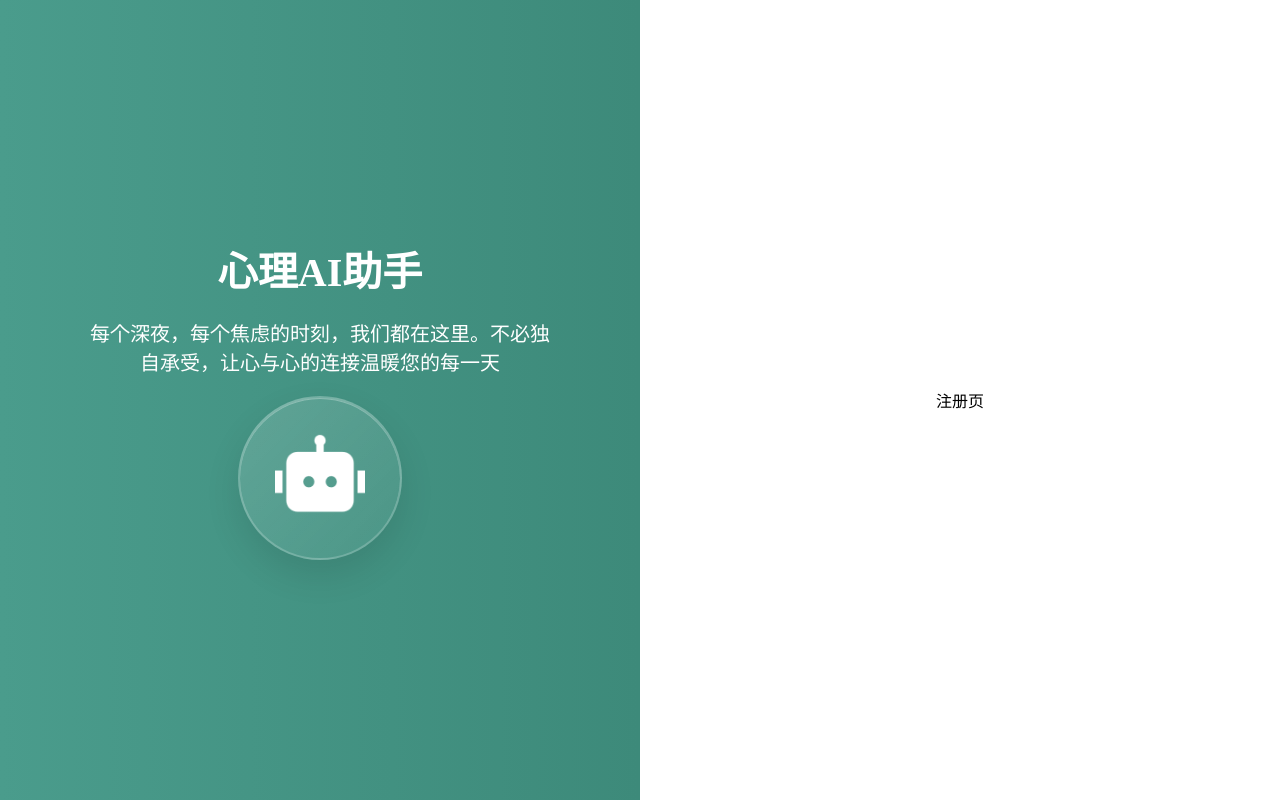
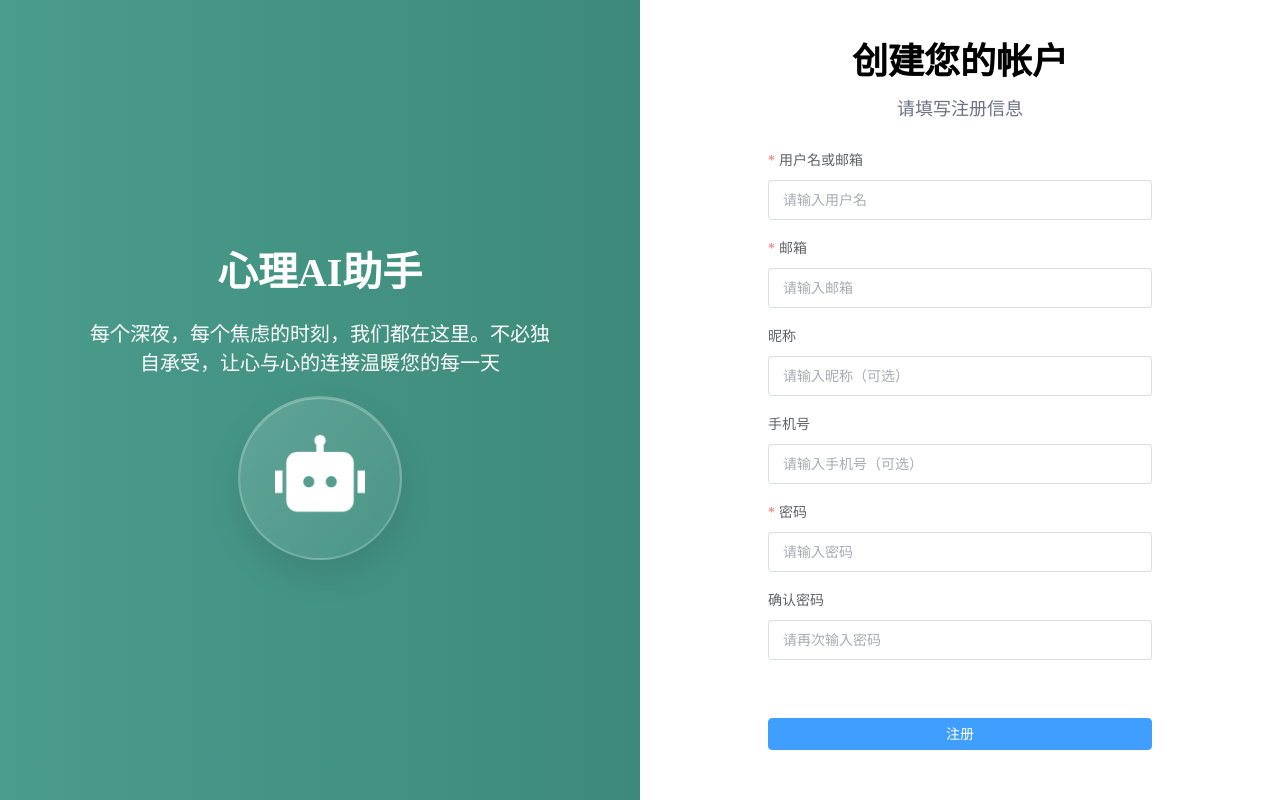
Before and after one commit to llkkyou/ai-vue, a Vue app: page /auth/register in a window 1280 px wide. Built offline with nearby package versions, Linux system fonts and the light colour scheme.

Commit message:
完善登录和注册页面

```diff
--- /dev/null
+++ b/src/api/frontend.js
@@ -0,0 +1,5 @@
+import service from '@/utils/request'
+
+export const register = (data) => {
+  return service.post('/user/add', data)
+}
--- a/src/components/FrontendLayout.vue
+++ b/src/components/FrontendLayout.vue
@@ -30,9 +30,10 @@
 
 <script setup name="FrontendLayout">
 import { logout } from '@/api/admin'
+import { ref, onMounted } from 'vue'
 import { useRouter } from 'vue-router'
-import { ref, onMounted } from 'vue'
-import { ElMessageBox } from 'element-plus'
+
+const router = useRouter()
 
 const iconUrl = new URL('@/assets/images/机器人.png', import.meta.url).href
 
@@ -42,6 +43,16 @@ onMounted(() => {
   isLoggedIn.value = localStorage.getItem('token') !== null
 })
 
+// 退出登录
+const handleLogout = () => {
+  logout().then(() => {
+    // 清除缓存
+    localStorage.removeItem('token')
+    localStorage.removeItem('userInfo')
+    // 跳转到登录页
+    router.push('/auth/login')
+  })
+}
 </script>
 
 
--- a/src/router/index.js
+++ b/src/router/index.js
@@ -93,7 +93,7 @@ const router = createRouter({
   routes: [...backhandRoutes, ...frontendRoutes]
 })
 
-/* // 路由前置守卫
+// 路由前置守卫
 router.beforeEach((to, from, next) => {
   // 检查是否有token
   const token = localStorage.getItem('token')
@@ -107,7 +107,12 @@ router.beforeEach((to, from, next) => {
         next('/auth/dashboard')
       }
     } else if (userInfo.userType === 1) {
-
+      // 用户端的账号只能访问前台路由
+      if (to.path.startsWith('/back') || to.path.startsWith('/auth')) {
+        next('/')
+      } else {
+        next()
+      }
     }
   } else {
     if (to.path === '/back') {
@@ -115,9 +120,9 @@ router.beforeEach((to, from, next) => {
       next('/auth/login')
     } else {
       // 如果是访问其他页面，跳转到登录页
-      next('/auth/login')
+      next()
     }
   }
-}) */
+})
 
 export default router
--- a/src/views/login.vue
+++ b/src/views/login.vue
@@ -59,7 +59,7 @@ const submitForm = async (formEl) => {
     if (valid) {
       // console.log('登录成功', fields)
       login(formData).then(data => {
-        console.log(data.data)  // 先打印出来看看结构
+        console.log(data)  // 先打印出来看看结构
         // 判断token是否存在
         if (!data.token) {
           return console.log('登录失败，token不存在')
@@ -71,7 +71,7 @@ const submitForm = async (formEl) => {
         if (data.userInfo.userType === 2) {
           router.push('/back/dashboard')
         } else {
-          // router.push('/')
+          router.push('/')
         }
       })
     }
--- a/src/views/register.vue
+++ b/src/views/register.vue
@@ -1,3 +1,139 @@
 <template>
-  注册页
+  <div class="container">
+    <div class="title">
+      <div class="title-text">
+        <h2>创建您的帐户</h2>
+        <p>请填写注册信息</p>
+      </div>
+    </div>
+    <div class="form-container">
+      <el-form :model="formData" :rules="rules" ref="submitFormRef" label-position="top">
+        <el-form-item label="用户名或邮箱" prop="username">
+          <el-input v-model="formData.username" placeholder="请输入用户名" size="large"></el-input>
+        </el-form-item>
+        <el-form-item label="邮箱" prop="email">
+          <el-input v-model="formData.email" placeholder="请输入邮箱" size="large"></el-input>
+        </el-form-item>
+        <el-form-item label="昵称" prop="nickname">
+          <el-input v-model="formData.nickname" placeholder="请输入昵称（可选）" size="large"></el-input>
+        </el-form-item>
+        <el-form-item label="手机号" prop="phone">
+          <el-input v-model="formData.phone" placeholder="请输入手机号（可选）" size="large"></el-input>
+        </el-form-item>
+        <el-form-item label="密码" prop="password">
+          <el-input v-model="formData.password" placeholder="请输入密码" type="password" show-password
+            size="large"></el-input>
+        </el-form-item>
+        <el-form-item label="确认密码" prop="confirmPassword">
+          <el-input v-model="formData.confirmPassword" placeholder="请再次输入密码" type="password" size="large"
+            show-password></el-input>
+        </el-form-item>
+        <el-form-item>
+          <el-button class="btn" type="primary" @click="submitForm(submitFormRef)">
+            注册
+          </el-button>
+        </el-form-item>
+      </el-form>
+    </div>
+  </div>
 </template>
+
+<script setup>
+import { ref, reactive } from 'vue'
+import { register } from '@/api/frontend'
+import { ElMessage } from 'element-plus'
+import { useRouter } from 'vue-router'
+const router = useRouter()
+
+const formData = reactive({
+  username: '',
+  email: '',
+  nickname: '',
+  phone: '',
+  password: '',
+  confirmPassword: '',
+  gender: 0,
+  userType: 1 // 1: 普通用户, 2: 管理员
+})
+
+const rules = reactive({
+  username: [{ required: true, message: '请输入用户名', trigger: 'blur' }],
+  email: [{ required: true, message: '请输入邮箱', trigger: 'blur' }],
+  password: [{ required: true, message: '请输入密码', trigger: 'blur' }],
+  // confirmPassword: [
+  //   { required: true, message: '请再次确认密码', trigger: 'blur' },
+  //   {
+  //     validator: (rule, value, callback) => {
+  //       if (value !== formData.value.password) {
+  //         callback(new Error('两次输入密码不一致'))
+  //       } else {
+  //         callback()
+  //       }
+  //     },
+  //     trigger: 'blur'
+  //   }
+  // ]
+})
+
+
+// 表单提交
+const submitFormRef = ref(null)
+const submitForm = async (formEl) => {
+  if (!formEl) return
+  formEl.validate(async (valid) => {
+    register(formData).then((data) => {
+      console.log(data)
+      if (!data) {
+        ElMessage.success('注册成功')
+        router.push('/auth/login')
+      }
+      if (data.code === 'BUSINESS_ERROR') {
+        ElMessage.error(data.message)
+      }
+    })
+  })
+}
+</script>
+
+
+
+<style lang="scss" scoped>
+.container {
+  width: 384px;
+
+  .flex-box {
+    display: flex;
+    align-items: center;
+  }
+
+  .title {
+    .title-text {
+      text-align: center;
+
+      h2 {
+        font-size: 36px;
+        margin-bottom: 10px;
+      }
+
+      p {
+        font-size: 18px;
+        color: #6b7280;
+      }
+    }
+  }
+
+  .form-container {
+    margin-top: 30px;
+
+    .btn {
+      margin-top: 40px;
+      width: 100%;
+    }
+
+    .footer {
+      padding: 30px;
+      text-align: center;
+    }
+  }
+}
+</style>
```
